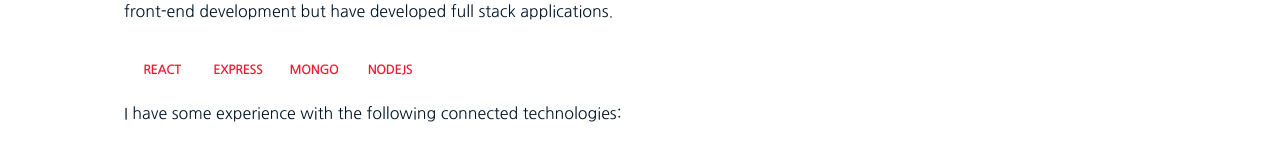
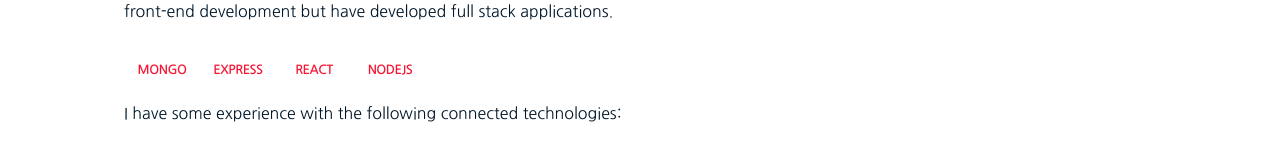
Before and after one commit to matthewwbuckley/portfolio, a Next.js app: page / in a window 1280 px wide. Shown: the part 410-563 px from the top of the page. Built offline with nearby package versions, Linux system fonts and the light colour scheme; grey boxes are pictures that could not be loaded; some icons are missing.

Commit message:
mern re-arrangement

```diff
--- a/pages/index.js
+++ b/pages/index.js
@@ -19,9 +19,9 @@ class Home extends React.Component {
           I am growing in confidence with the MERN Stack. I have more experience with front-end development but have developed full stack applications.
         </p>
         <div className='flex-row'>
+          <Icon {...technologies.mongo} />
+          <Icon {...technologies.express} />
           <Icon {...technologies.react} />
-          <Icon {...technologies.express} />
-          <Icon {...technologies.mongo} />
           <Icon {...technologies.node} />
         </div>
         <p>
```
